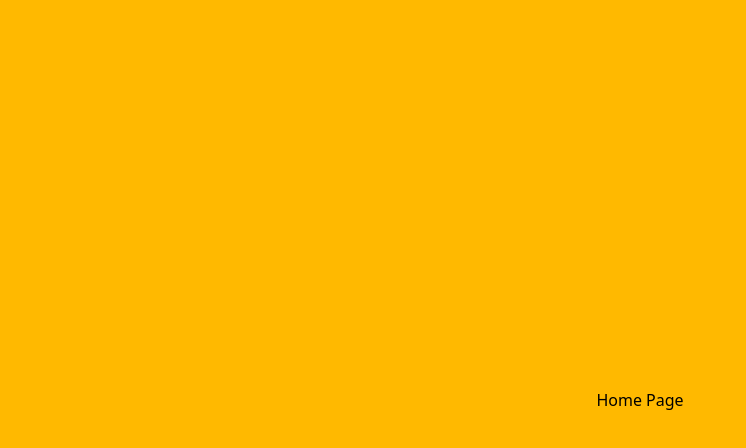
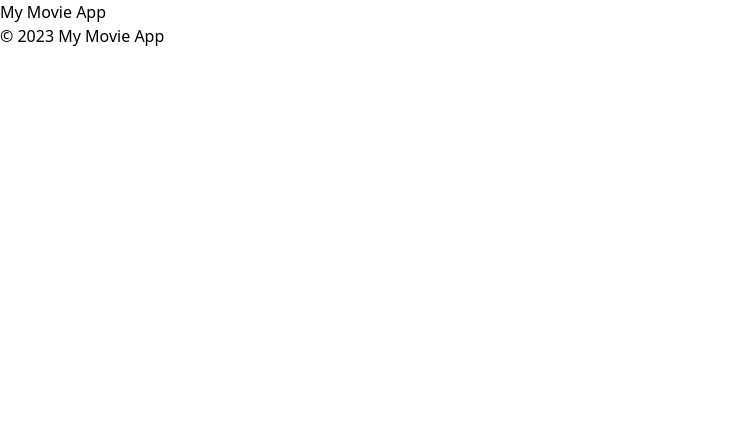
Before and after one commit to Maxop100/React_router, a React (Vite) app: page / in a window 1280 px wide. Shown: the top 448 px of the page, without its empty margins (0-746 px from the left). Built offline with nearby package versions, Linux system fonts and the light colour scheme.

Commit message:
outlet Component

```diff
--- a/src/App.jsx
+++ b/src/App.jsx
@@ -1,45 +1,37 @@
-import { createBrowserRouter, createRoutesFromElements, Route, RouterProvider } from "react-router-dom";
+import { createBrowserRouter, RouterProvider } from "react-router-dom";
 import { Home } from "./Pages/Home";
 import { About } from "./Pages/About";
 import { Movie } from "./Pages/Movie";
 import { Contact } from "./Pages/Contact";
+import AppLayout from "./components/layout/AppLayout";
 
-const App = ()=> {
-
-  {/*const router = createBrowserRouter([
+const App = () => {
+  const router = createBrowserRouter([
     {
-      path:"/",
-      element:<Home/>
+      path: "/",
+      element: <AppLayout />,
+      children: [
+        {
+          path: "home",
+          element: <Home />
         },
         {
-      path:"/about",
-      element:<About/>
+          path: "about",
+          element: <About />
         },
         {
-      path:"/movie",
-      element:<Movie/>
+          path: "movie",
+          element: <Movie />
         },
         {
-      path:"/contact",
-      element:<Contact/>
+          path: "contact",
+          element: <Contact />
         }
-  ]);*/}
+      ]
+    }
+  ]);
 
-  const router = createBrowserRouter(
-    createRoutesFromElements(
-      <>
-      <Route>
-        <Route path="/" element={<Home />} />
-        <Route path="/about" element={<About />} />
-        <Route path="/movie" element={<Movie />} />
-        <Route path="/contact" element={<Contact />} />
-      </Route>
-      </>
-    )
-  );
-
-  return <RouterProvider router={router} />
-}
-
+  return <RouterProvider router={router} />;
+};
 
 export default App;
--- /dev/null
+++ b/src/components/layout/AppLayout.jsx
@@ -0,0 +1,15 @@
+import { Outlet } from "react-router-dom";
+import { Footer } from "./Footer";
+import { Header } from "./header";
+
+const AppLayout = () => {
+  return (
+    <>
+      <Header />
+      <Outlet/>
+
+      <Footer />
+    </>
+  );
+}
+export default AppLayout;
--- /dev/null
+++ b/src/components/layout/Footer.jsx
@@ -0,0 +1,7 @@
+export const Footer = () => {
+  return (
+    <footer>
+      <p>© 2023 My Movie App</p>
+    </footer>
+  );
+};
--- /dev/null
+++ b/src/components/layout/Header.jsx
@@ -0,0 +1,7 @@
+export const Header = () => {
+  return (
+    <header>
+      <h1>My Movie App</h1>
+    </header>
+  );
+};
```
Lines whose indentation alone changed are shown as unchanged.
